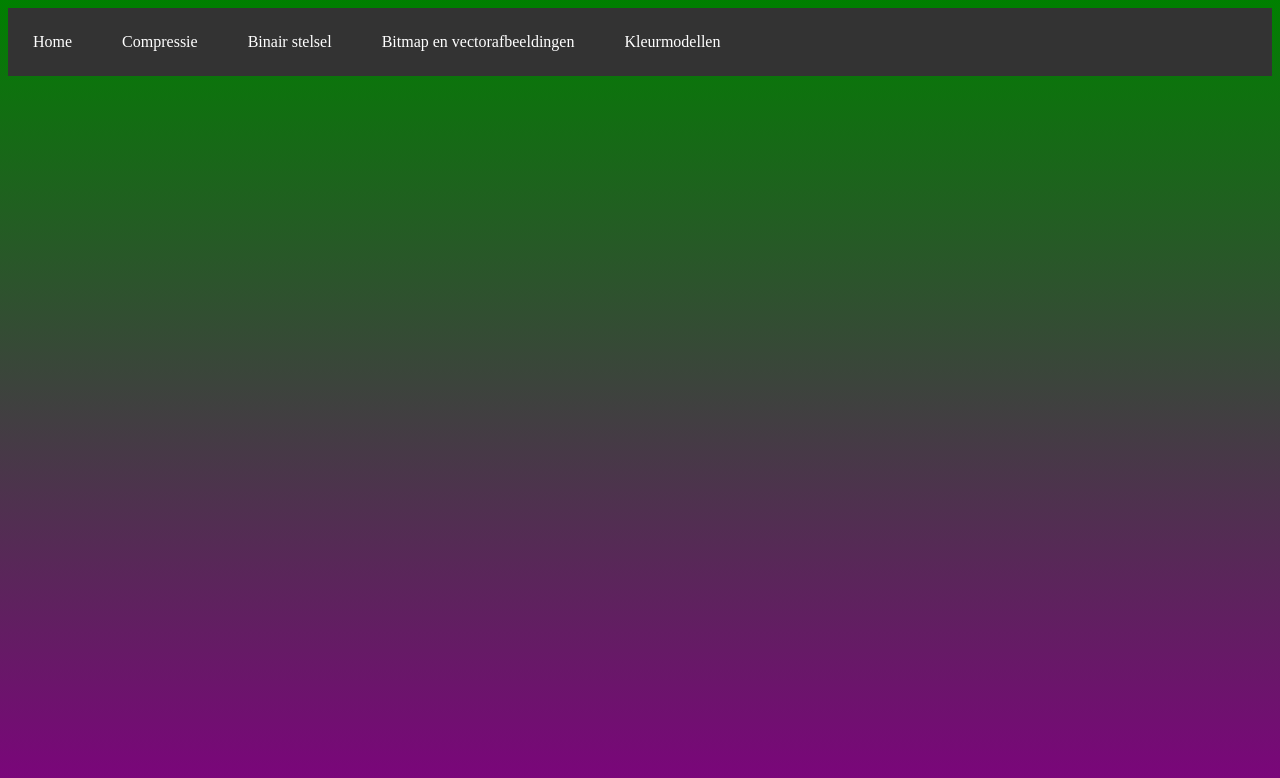
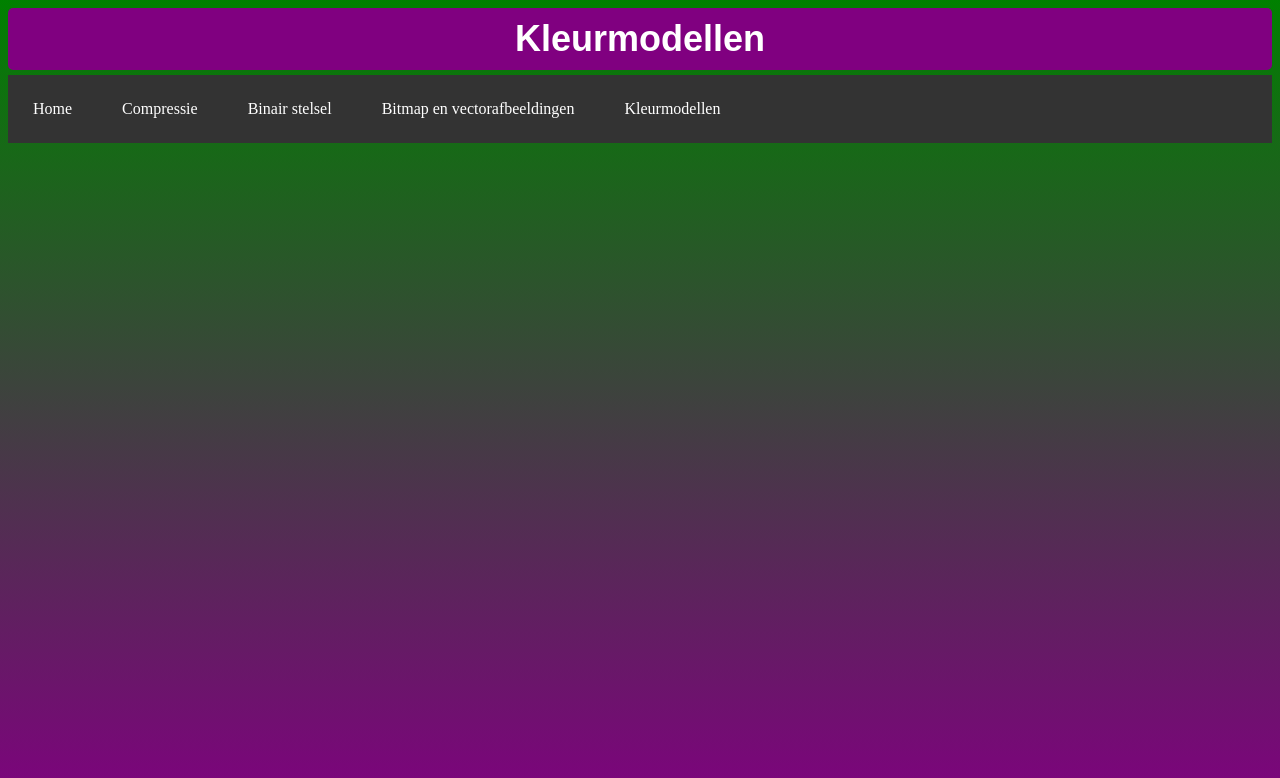
Before and after one commit to 4w4b/4w4b.github.io, a plain HTML site: page kleurmodellen.html in a window 1280 px wide. Drawn offline with Linux system fonts and the light colour scheme.

Commit message:
Update kleurmodellen.html

```diff
--- a/kleurmodellen.html
+++ b/kleurmodellen.html
@@ -5,6 +5,10 @@
     <title>Kleurmodellen</title>
     <link rel="stylesheet" href="https://4w4b.github.io/opmaak.css">
 </head>
+     <!-- Paarse navigatiebalk -->
+<div class="purple-navbar">
+    <h2 class="page-title">Kleurmodellen</h2> <!-- Pas deze tekst aan afhankelijk van de pagina -->
+</div>
 
 <body>
     <ul id="menu">
```
